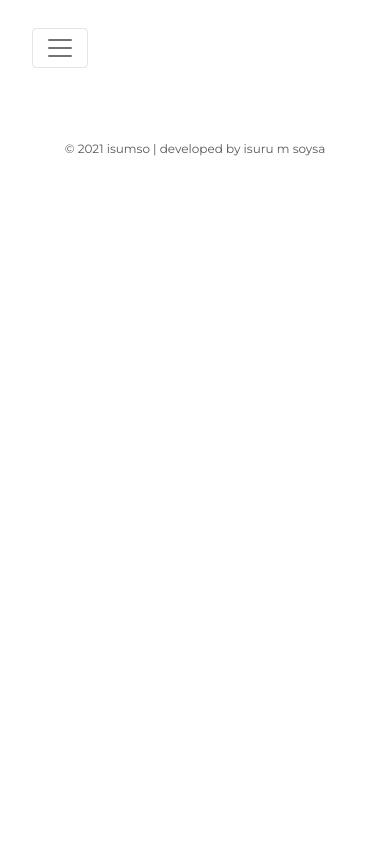
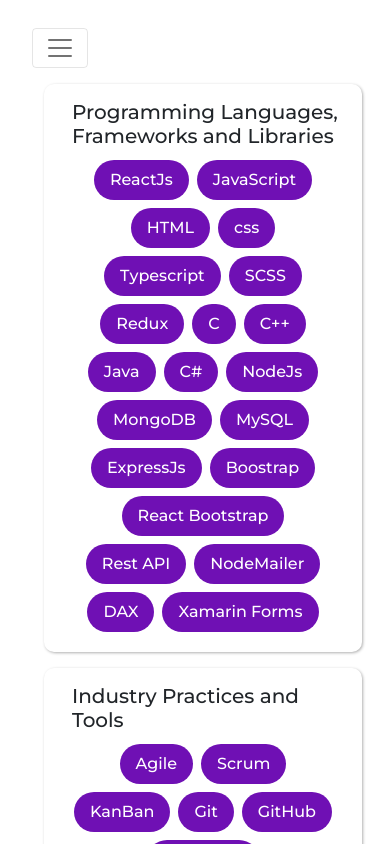
Before and after one commit to IsuruMSoysa/isuruMsoysaPortfolio, a React (Create React App) app in the folder isurumsoysa/: page /skills in a window 390 px wide. Shown: the top 844 px of the page. Built offline with nearby package versions, Linux system fonts and the light colour scheme.

Commit message:
Skill Section Complete

```diff
--- a/isurumsoysa/src/App.css
+++ b/isurumsoysa/src/App.css
@@ -190,6 +190,62 @@
     width: 100%;
     height: 100%;
 }
+
+#skills {
+    line-height: 0;
+    -webkit-column-count: 3;
+    -webkit-column-gap:   0;
+    -moz-column-count:    3;
+    -moz-column-gap:      0;
+    column-count:         3;
+    column-gap:           0;
+    /*display: flex;*/
+    align-items: center;
+}
+
+.skill-map{
+    transition:0.3s;
+}
+
+.skill-map:hover{
+    transform: scale(1.027);
+    transition: 0.3s;}
+
+#skills div {
+    width: 100% !important;
+    height: auto !important;
+    padding: 5px;
+}
+
+@media (max-width: 1200px) {
+    #skills {
+        -moz-column-count:    3;
+        -webkit-column-count: 3;
+        column-count:         3;
+    }
+}
+@media (max-width: 1000px) {
+    #skills {
+        -moz-column-count:    3;
+        -webkit-column-count: 3;
+        column-count:         3;
+    }
+}
+@media (max-width: 800px) {
+    #skills {
+        -moz-column-count:    2;
+        -webkit-column-count: 2;
+        column-count:         2;
+    }
+}
+@media (max-width: 400px) {
+    #skills {
+        -moz-column-count:    1;
+        -webkit-column-count: 1;
+        column-count:         1;
+    }
+}
+
 
 @media screen and (max-width: 1441px) {
     .hello-text{
@@ -433,3 +489,27 @@
         margin-left: 20px;
     }
 }
+
+
+/*******************************Skill Section **********************************/
+
+.skill-bubble-container{
+    display: flex;
+    flex-wrap: wrap;
+    justify-content: center;
+}
+
+.skill-bubble{
+    background-color: #6F10B4;
+    color: white;
+    border-radius: 2em;
+    display:inline-block;
+    cursor: default;
+    transition: 0.2s;
+    font-weight: 500;
+}
+
+.skill-bubble:hover{
+    transform: scale(1.03);
+    transition: 0.2s;
+}
--- a/isurumsoysa/src/App.js
+++ b/isurumsoysa/src/App.js
@@ -11,6 +11,7 @@ import Experience from "./Components/Experience";
 import UIdesigns from "./Components/UIdesigns";
 import Copyright from "./Components/Copyright";
 import Recommendation from "./Components/Recommendation";
+import Skills from "./Components/Skills";
 
 function App() {
   return (
@@ -21,9 +22,10 @@ function App() {
                 <Route exact path="/" element={<Home/>} />
                 <Route path="/about" element={<About/>} />
                 <Route path="/graphics" element={<Graphics/>} />
-                <Route path="/projects" element={<Projects/>} />
+                <Route path="/skills" element={<Skills/>} />
+                {/*<Route path="/projects" element={<Projects/>} />*/}
                 <Route path="/experience" element={<Experience/>} />
-                <Route path="/demo" element={<UIdesigns/>} />
+                <Route path="/myprojects" element={<UIdesigns/>} />
                 <Route path="/recommendation" element={<Recommendation/>} />
             </Routes>
                 <Copyright/>
--- /dev/null
+++ b/isurumsoysa/src/Components/SkillBubble.js
@@ -0,0 +1,12 @@
+import './../App.css';
+import 'bootstrap/dist/css/bootstrap.min.css';
+
+function SkillBubble(props) {
+    return (
+        <div>
+            <p className="skill-bubble py-2 px-3 m-1">{props.skill}</p>
+        </div>
+    );
+}
+
+export default SkillBubble;
--- /dev/null
+++ b/isurumsoysa/src/Components/SkillComponent.js
@@ -0,0 +1,31 @@
+import './../App.css';
+import 'bootstrap/dist/css/bootstrap.min.css';
+import {Col, Container, Row} from "react-bootstrap";
+import SkillBubble from "./SkillBubble";
+
+function SkillComponent(props) {
+    let skillArr = props.skills;
+    const skillBubbles = skillArr.map((skill)=>{
+       return <SkillBubble key={skill.id} skill={skill}/>
+    });
+    return (
+        <Container fluid>
+            <Row className="project-row px-4">
+                <Col md={0} lg={2} sm={0} className=""></Col>
+                <Col md={12} lg={8} sm={12} className=" abt-tab-col my-2 py-3 px-4 mx-2">
+                  <Row>
+                      <h5 className="ms-1">{props.topic}</h5>
+                  </Row>
+                  <div className="skill-bubble-container">
+                      {skillBubbles}
+                  </div>
+                </Col>
+                <Col md={0} lg={2} sm={0} className=""></Col>
+            </Row>
+        </Container>
+
+
+    );
+}
+
+export default SkillComponent;
--- /dev/null
+++ b/isurumsoysa/src/Components/Skills.js
@@ -0,0 +1,56 @@
+import {Col, Container, Row} from "react-bootstrap";
+import SkillComponent from "./SkillComponent";
+
+function Skills() {
+    const skillSet = [
+        {
+        "topic": "Programming Languages, Frameworks and Libraries",
+        "skills": ["ReactJs","JavaScript","HTML","css","Typescript","SCSS","Redux","C","C++","Java","C#","NodeJs",
+            "MongoDB","MySQL","ExpressJs","Boostrap","React Bootstrap","Rest API","NodeMailer","DAX","Xamarin Forms"]
+        },
+        {
+            "topic": "Industry Practices and Tools",
+            "skills": ["Agile","Scrum","KanBan","Git","GitHub","Bitbucket","GitHub Workflow","Jira Software","Adobe Photoshop",
+                "Adobe XD","Figma","Power BI","WebStorm IDE","Visual Studio IDE","Vs Code","Postman","MongoDB Compass",
+                "Wondershare Filmora", "Microsoft Office Package","Excel Macro","SharePoint",
+                "Power Automate","Power Apps","Google Analytics","IBM SPSS"]
+        },
+        {
+            "topic": "Academic Contents: IT",
+            "skills": ["Fundamentals of Computing","Programming Concepts","Discrete Mathematics for Computing",
+                "Object Oriented Programming","Database Design and Development","Data Structures and Algorithms",
+                "Information Systems Modelling","Interactive Application Development","Web Application Development",
+                "Computer Architecture and Operating Systems","Business Information Systems","Human Factors in Information Technology",
+                "Computer Networks","Embedded Systems Development","Project Management","Statistical Techniques for Data Analysis"]
+        },
+        {
+            "topic": "Academic Contents: Management",
+            "skills": ["Principles of Management","Statistics Basics","Economics","Optimization Methods in Management Science"
+            ,"Accounting Concepts and Costing","Leadership and Management Communication","Marketing Management","Operations Management",
+            "Management of Technology","Human Resources Management","Managerial Finance","Strategic Management",
+            "Computer based tools for Management Applications", "Strategic Marketing and International Trade","Research Methods"]
+        },
+        {
+            "topic": "Inter Personal Skills",
+            "skills": ["Leadership","Effective Communication","Team work","Public Speaking","Listening","Creativity",
+                        "Self Confidant","Out of Box Thinking","People Management","Pressure Handling"]
+        },
+        {
+            "topic": "Other Skills",
+            "skills": ["Poetry","Mobile Photography","Graphic Designing","Teaching","Video Editing","Content Creation",
+                        "Social Media Handling"]
+
+        }
+    ]
+
+    const skillSetRender = skillSet.map((skillItem)=>{
+       return <SkillComponent key={skillItem.id} topic={skillItem.topic} skills={skillItem.skills}/>
+    })
+
+    return (
+        < >
+            {skillSetRender}
+        </>);
+}
+
+export default Skills;
--- /dev/null
+++ b/isurumsoysa/src/Objects/Skills.JSON
@@ -0,0 +1,18 @@
+[
+  {
+    "topic": "Academic Skills",
+    "skills": ["a","b","c"]
+  },
+  {
+    "topic": "Academic Skills",
+    "skills": ["a","b","c"]
+  },
+  {
+    "topic": "Academic Skills",
+    "skills": ["a","b","c"]
+  },
+  {
+    "topic": "Academic Skills",
+    "skills": ["a","b","c"]
+  }
+]
```
Also changed, not shown: isurumsoysa/src/Components/MenuBar.js (+46 -32 lines).
